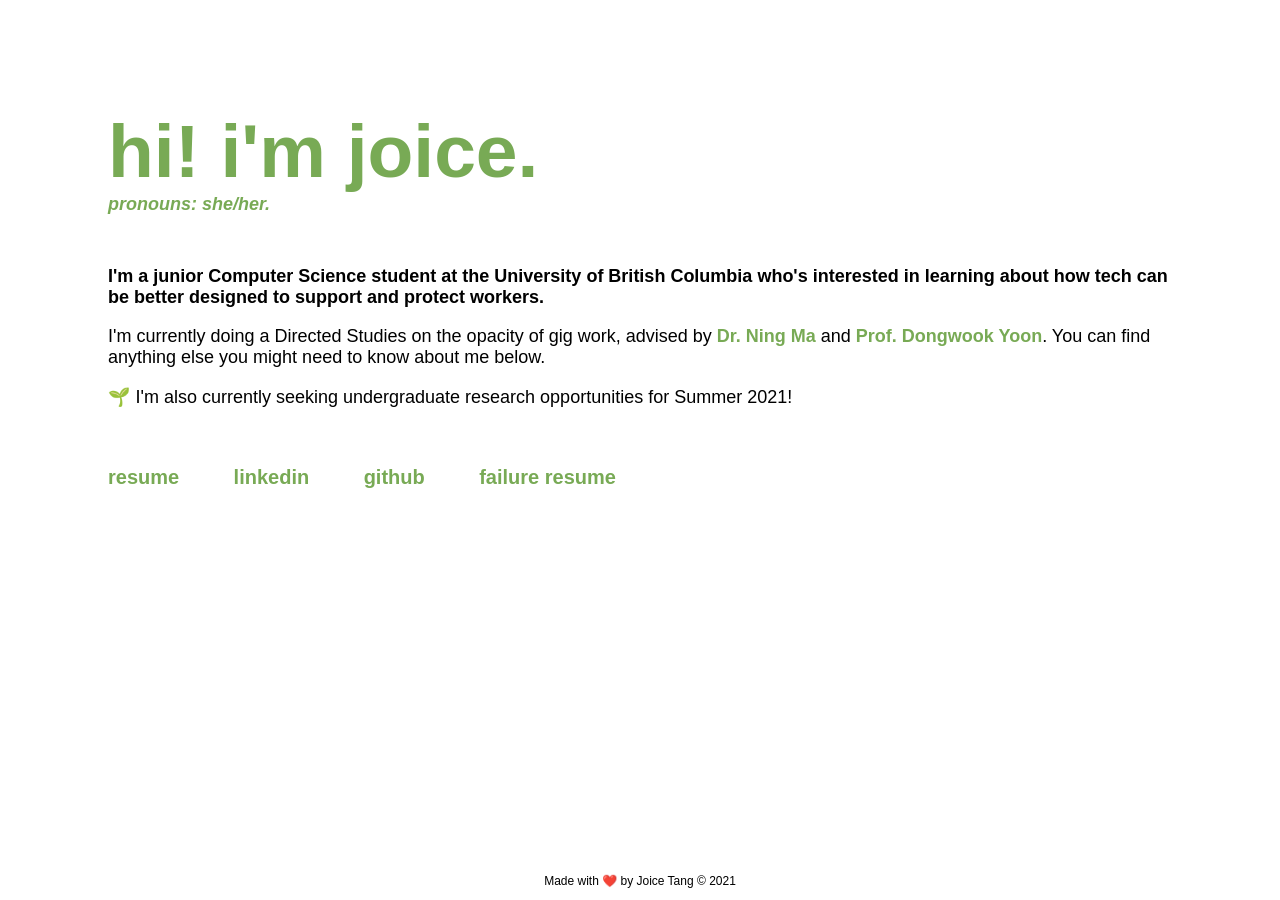
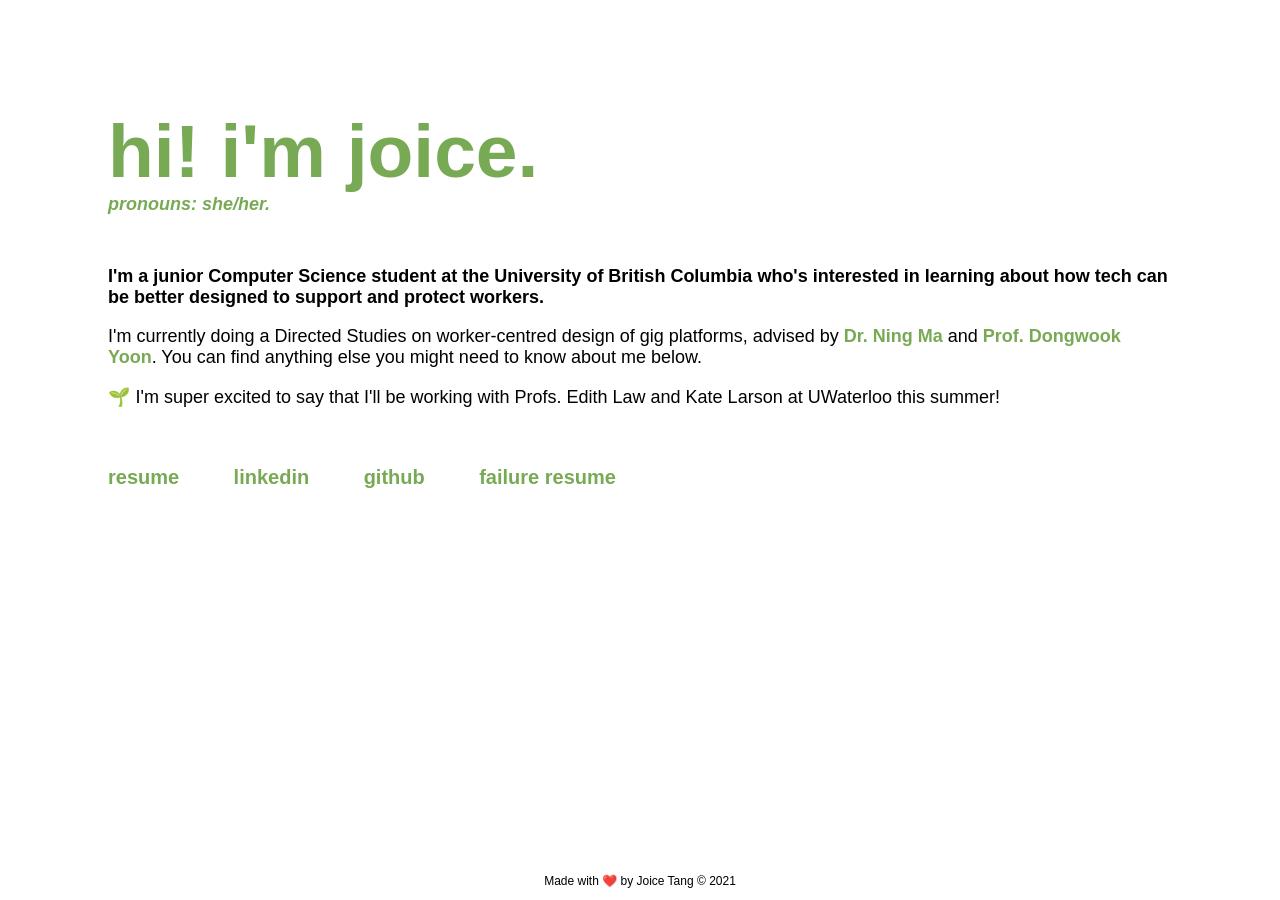
Before and after one commit to joitng/joitng.github.io, a Jekyll site: the page built from index.html, in a window 1280 px wide. Built offline with Jekyll 4.4.1, drawn with Linux system fonts in a browser that asks for light colours.

Commit message:
hehe update :3

```diff
--- a/index.html
+++ b/index.html
@@ -10,8 +10,8 @@ title: joice tang 🌻
         <p class="subtitle">pronouns: she/her.</p>
     </h1>
     <h4>I'm a junior Computer Science student at the University of British Columbia who's interested in learning about how tech can be better designed to support and protect workers.</h4>
-    <p>I'm currently doing a Directed Studies on the opacity of gig work, advised by <a href="https://scholar.google.com/citations?user=lUvUgfMAAAAJ&hl=en">Dr. Ning Ma</a> and <a href="http://dwyoon.com">Prof. Dongwook Yoon</a>. You can find anything else you might need to know about me below.</p>
-    <p>🌱 I'm also currently seeking undergraduate research opportunities for Summer 2021!</p>
+    <p>I'm currently doing a Directed Studies on worker-centred design of gig platforms, advised by <a href="https://scholar.google.com/citations?user=lUvUgfMAAAAJ&hl=en">Dr. Ning Ma</a> and <a href="http://dwyoon.com">Prof. Dongwook Yoon</a>. You can find anything else you might need to know about me below.</p>
+    <p>🌱 I'm super excited to say that I'll be working with Profs. Edith Law and Kate Larson at UWaterloo this summer!</p>
 </div>
 
 <div id="links">
```
